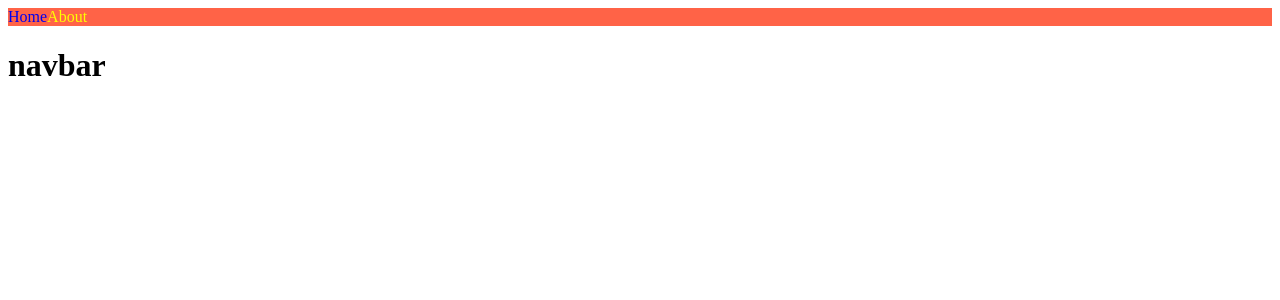
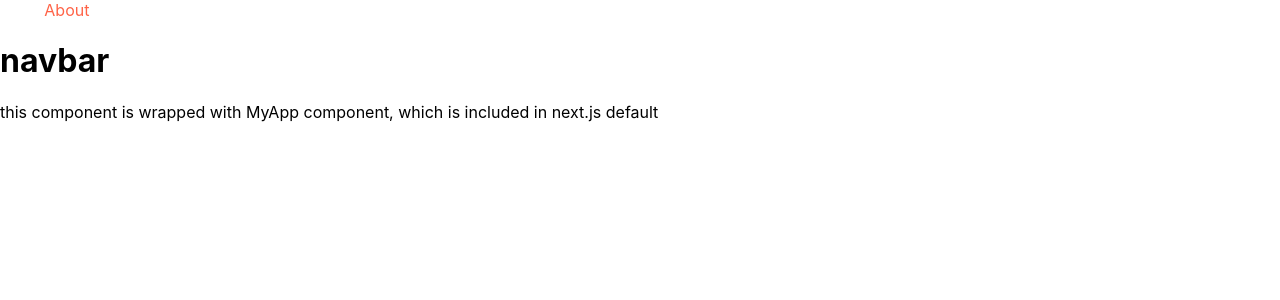
Before and after one commit to PanicBear/nextTutorial, a Next.js app: page /about in a window 1280 px wide. Shown: the top 300 px of the page. Built offline with nearby package versions, Linux system fonts and the light colour scheme.

Commit message:
style(global setting): _app.js is only place can use global setting

```diff
--- a/components/NavBar.js
+++ b/components/NavBar.js
@@ -14,14 +14,11 @@ const NavBar = (props) => {
         <a className={router.pathname === '/about' ? 'active' : ''}>About</a>
       </Link>
       <style jsx>{`
-        nav {
-          background-color: tomato;
-        }
         a {
           text-decoration: none;
         }
         .active {
-          color: yellow;
+          color: tomato;
         }
       `}</style>
     </nav>
--- /dev/null
+++ b/pages/_app.js
@@ -0,0 +1,19 @@
+import '../styles/globals.css';
+import NavBar from '../components/NavBar';
+
+export default function MyApp({ Component, pageProps }) {
+  return (
+    <>
+      <NavBar />
+      <Component {...pageProps} />
+      <span>this component is wrapped with MyApp component, which is included in next.js default</span>
+      <style jsx global>
+        {`
+          a {
+            color: white;
+          }
+        `}
+      </style>
+    </>
+  );
+}
--- a/pages/about.js
+++ b/pages/about.js
@@ -1,9 +1,7 @@
-import React from "react";
-import NavBar from "../components/NavBar";
+import React from 'react';
 
 const Potato = () => (
   <div>
-    <NavBar></NavBar>
     <h1>navbar</h1>
   </div>
 );
```
Also changed, not shown: pages/index.js (+0 -9 lines).
